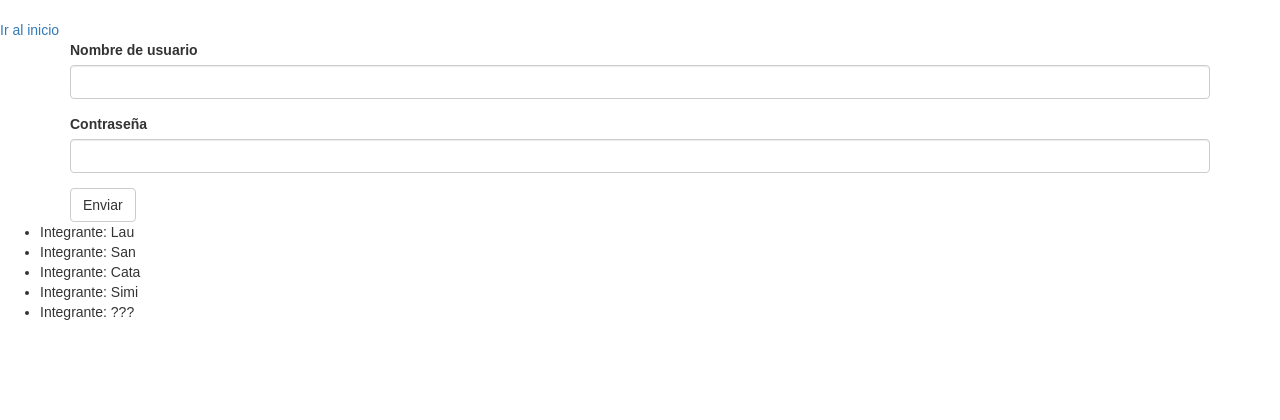
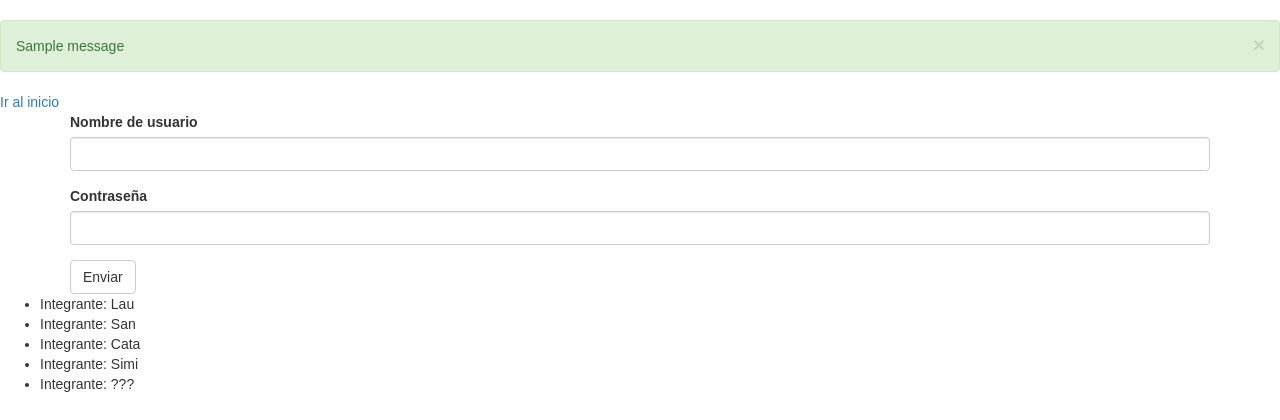
Before and after one commit to sancara/Flask, a Flask app: page /hello in a window 1280 px wide. Shown: the part 52-472 px from the top of the page. Run offline with Flask 2, Linux system fonts and the light colour scheme; one stand-in notice (Sample message) is shown; some libraries are stand-ins or nearby versions.

Commit message:
flask flashes, successfully loged

```diff
--- a/main.py
+++ b/main.py
@@ -1,4 +1,5 @@
-from flask import Flask, request, make_response, redirect, render_template, session, url_for
+from flask import Flask, request, make_response, redirect, \
+    render_template, session, url_for, flash
 from flask_bootstrap import Bootstrap
 from flask_wtf import FlaskForm
 from wtforms.fields import StringField, PasswordField, SubmitField
@@ -57,5 +58,7 @@ def hello():
         password = login_form.password.data
         session['password'] = password
 
+        flash('Nombre de usuario registrado con éxito!')
+
         return redirect(url_for('index'))
     return render_template('hello.html', **context)
--- a/templates/base.html
+++ b/templates/base.html
@@ -5,4 +5,10 @@
   href="{{ url_for('static', filename='css/style.css') }}"
 />
 {% endblock %} {% block body %} {% block navbar %} {% include 'navbar.html' %}
-{% endblock %} {% block content %} {% endblock %} {% endblock %}
+{% endblock %} {% for message in get_flashed_messages() %}
+<div class="alert alert-success alert-dismissible">
+  <button type="button" data-dismiss="alert" class="close">&times;</button>
+  {{ message }}
+</div>
+{% endfor %} {% block content %} {% endblock %} {% block scripts %} {{ super()
+}} {% endblock %} {% endblock %}
--- a/templates/hello.html
+++ b/templates/hello.html
@@ -1,7 +1,7 @@
 {% extends 'base.html' %} {% import 'macros.html' as macros %} {% import
 'bootstrap/wtf.html' as wtf %} {% block title %} {{ super() }} Bienvenido {%
 endblock %} {% block content %} {% if username %}
-<h1>Hola {{ username.title() }}</h1>
+<h1>Hola {{ username | capitalize }}</h1>
 {% endif %} {% if user_ip %}
 <h3>Tu IP es {{ user_ip }}</h3>
 {% else %}
```
